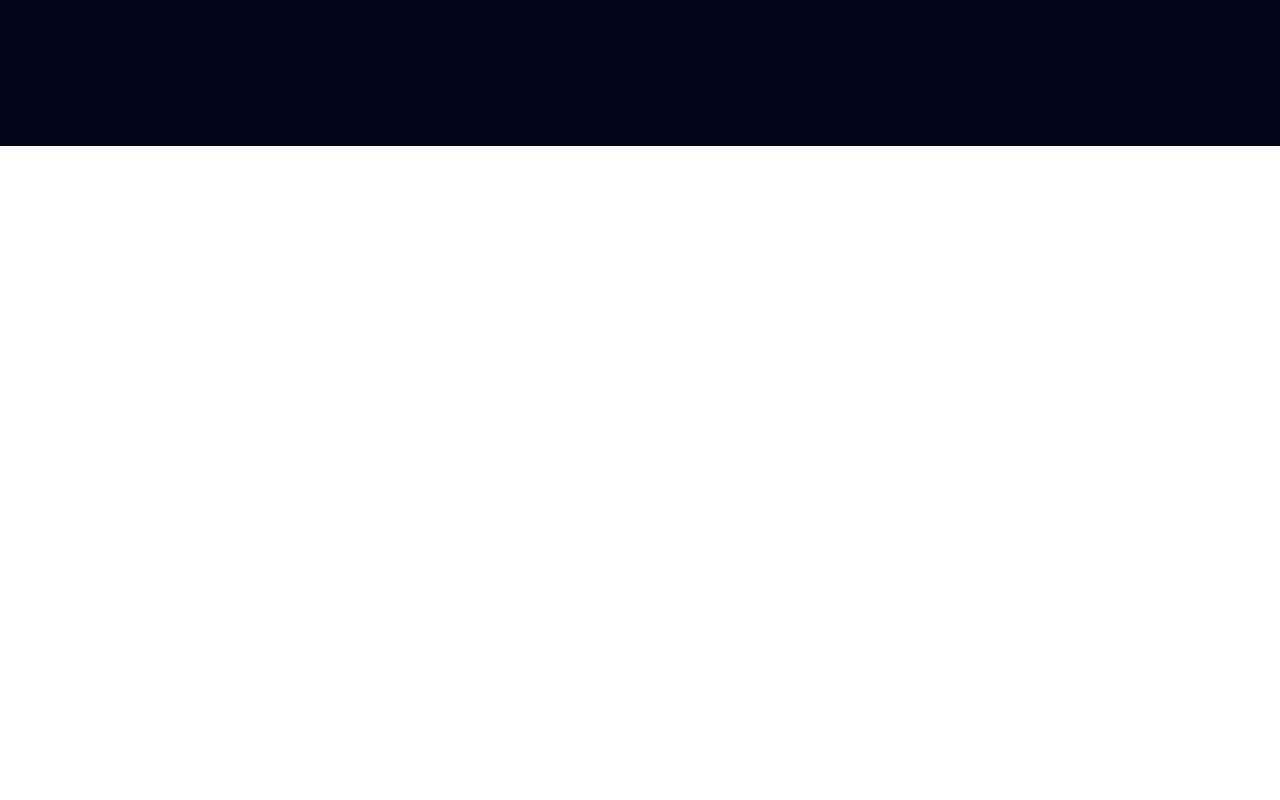
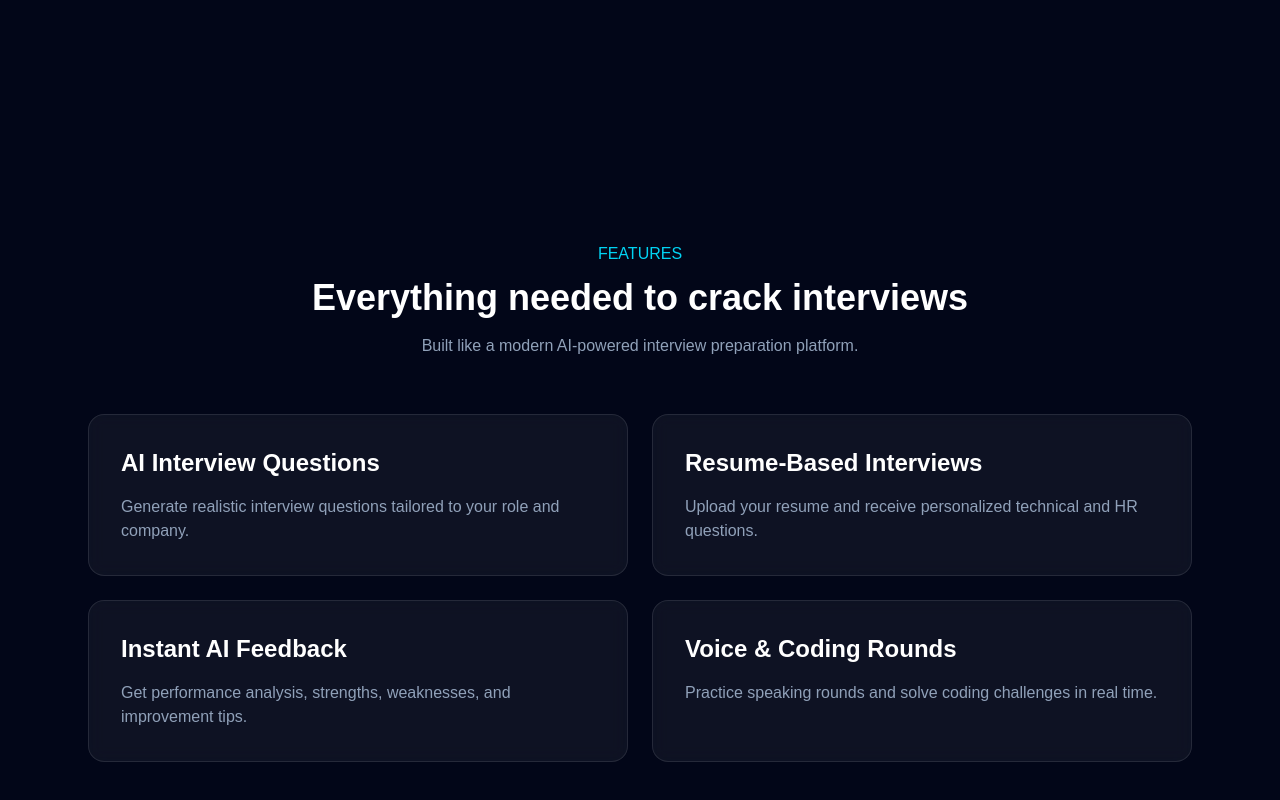
Before and after one commit to Rajtiwari0202/prepwise-ai, a Next.js app in the folder client/: page / in a window 1280 px wide. Shown: the part 654-1454 px from the top of the page. Before the commit the page ends 800 px from the top, so only its background shows below. Built offline with nearby package versions, Linux system fonts and the light colour scheme.

Commit message:
feat: add features section to landing page

```diff
--- a/client/app/page.tsx
+++ b/client/app/page.tsx
@@ -1,11 +1,13 @@
 import { Navbar } from "@/src/components/layout/Navbar";
 import { HeroSection } from "@/src/components/sections/HeroSection";
+import { FeaturesSection } from "@/src/components/sections/FeaturesSection";
 
 export default function Home() {
   return (
     <main className="min-h-screen bg-slate-950 text-white">
       <Navbar />
       <HeroSection />
+      <FeaturesSection />
     </main>
   );
 }
--- /dev/null
+++ b/client/src/components/sections/FeaturesSection.tsx
@@ -0,0 +1,60 @@
+const features = [
+  {
+    title: "AI Interview Questions",
+    description:
+      "Generate realistic interview questions tailored to your role and company.",
+  },
+  {
+    title: "Resume-Based Interviews",
+    description:
+      "Upload your resume and receive personalized technical and HR questions.",
+  },
+  {
+    title: "Instant AI Feedback",
+    description:
+      "Get performance analysis, strengths, weaknesses, and improvement tips.",
+  },
+  {
+    title: "Voice & Coding Rounds",
+    description:
+      "Practice speaking rounds and solve coding challenges in real time.",
+  },
+];
+
+export function FeaturesSection() {
+  return (
+    <section
+      id="features"
+      className="mx-auto max-w-6xl px-6 py-24"
+    >
+      <div className="mb-14 text-center">
+        <p className="text-cyan-400">FEATURES</p>
+
+        <h2 className="mt-3 text-4xl font-bold">
+          Everything needed to crack interviews
+        </h2>
+
+        <p className="mt-4 text-slate-400">
+          Built like a modern AI-powered interview preparation platform.
+        </p>
+      </div>
+
+      <div className="grid gap-6 md:grid-cols-2">
+        {features.map((feature) => (
+          <div
+            key={feature.title}
+            className="rounded-2xl border border-white/10 bg-white/5 p-8 backdrop-blur"
+          >
+            <h3 className="text-2xl font-semibold">
+              {feature.title}
+            </h3>
+
+            <p className="mt-4 text-slate-400">
+              {feature.description}
+            </p>
+          </div>
+        ))}
+      </div>
+    </section>
+  );
+}
```
